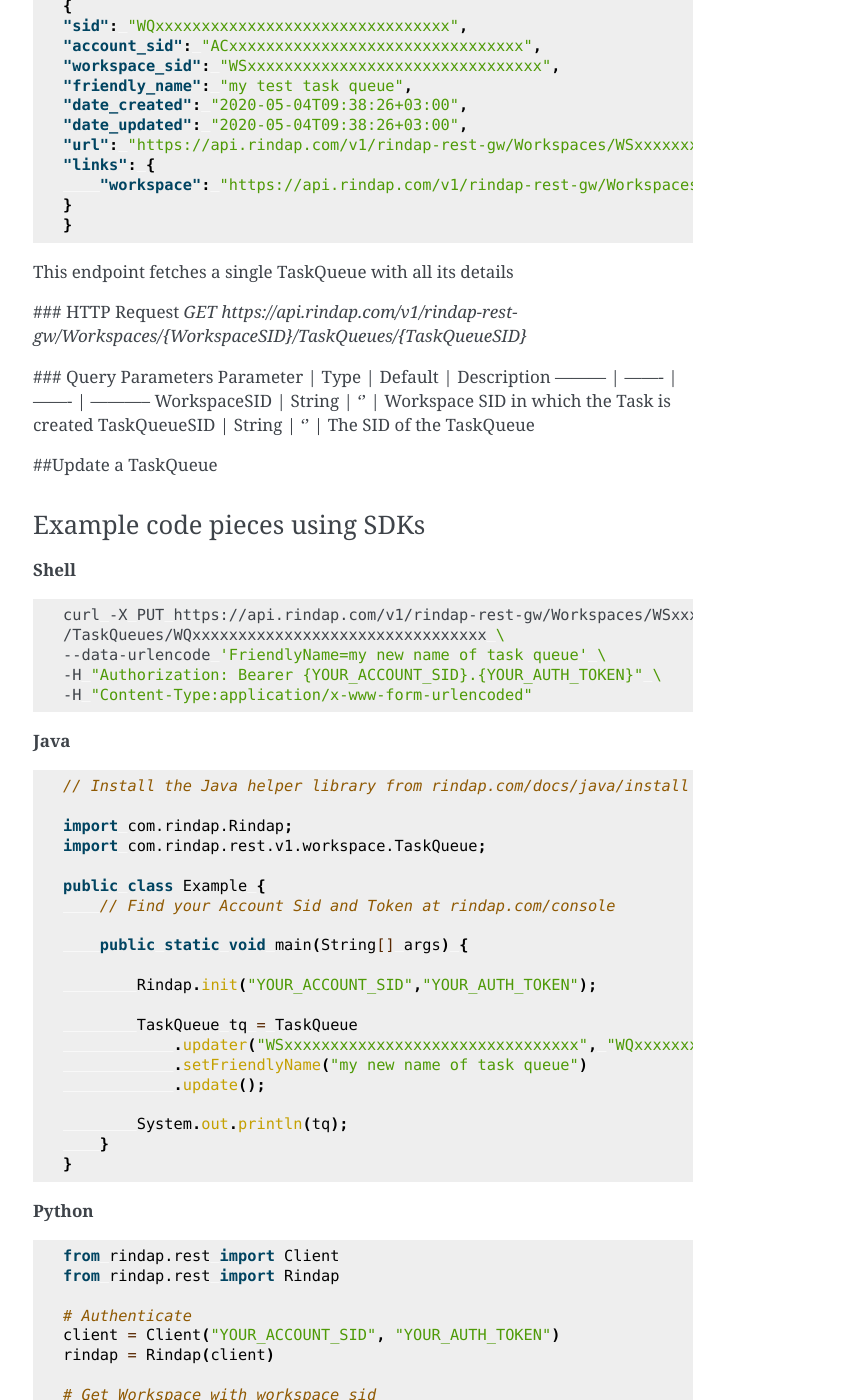
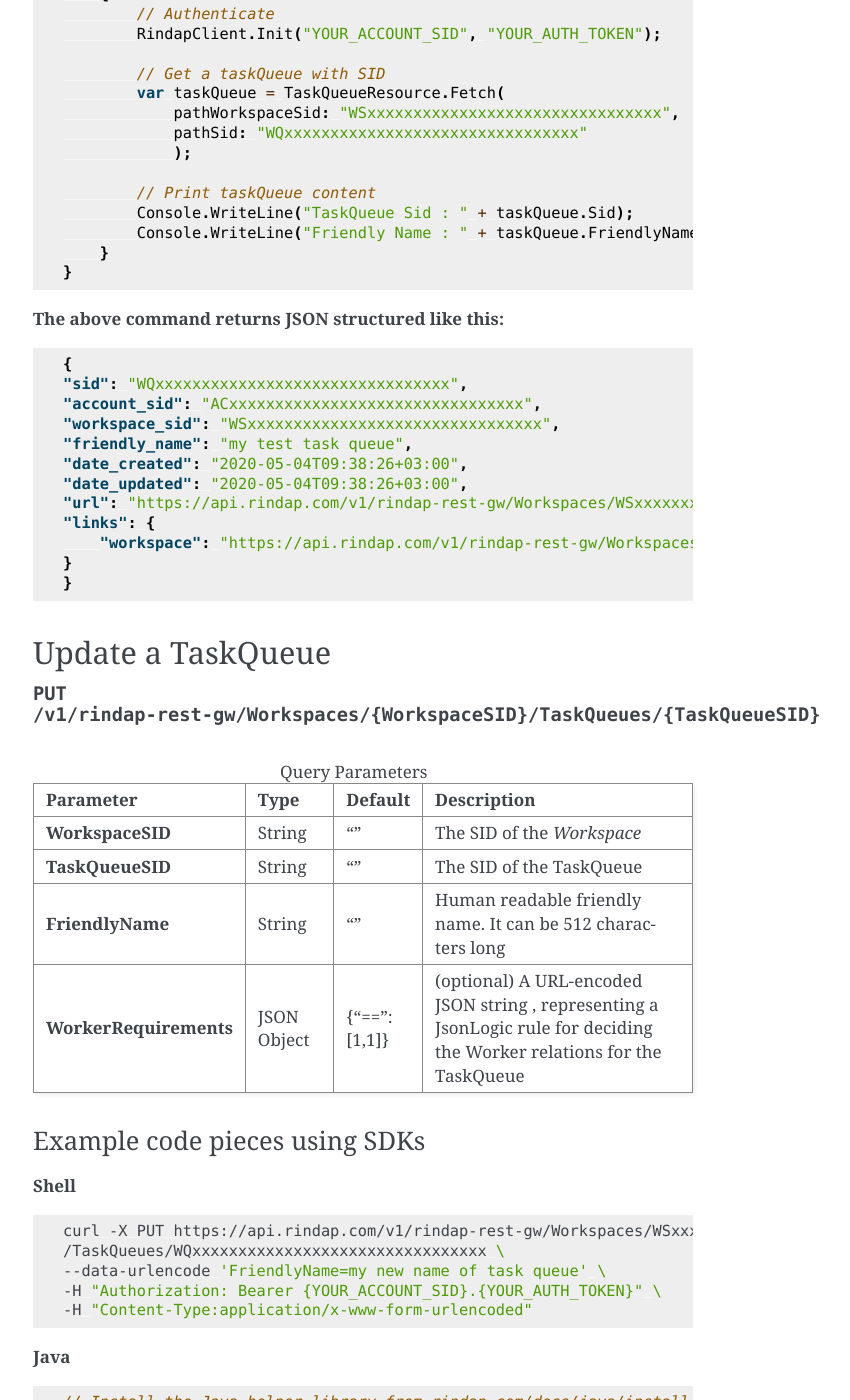
Before and after one commit to rindap/readthedocs, a Sphinx documentation site: the page built from source/task_queues.rst, in a window 1280 px wide and 1400 px high, scrolled down 9327 px. Shown: the whole window, without its empty margins (387-1237 px from the left). Built offline with Sphinx 7.4.7, drawn with Linux system fonts in a browser that asks for light colours; some of the changed text lies outside the part shown.

Commit message:
some project details corrected. task queues , missing sections corrected

```diff
--- a/source/conf.py
+++ b/source/conf.py
@@ -17,12 +17,12 @@
 
 # -- Project information -----------------------------------------------------
 
-project = 'tryingrtfd'
-copyright = '2020, yigit ahmet ali veli'
-author = 'yigit ahmet ali veli'
+project = 'Rindap'
+copyright = '2020 hermes iletişim'
+author = 'dp@rindap.com'
 
 # The full version, including alpha/beta/rc tags
-release = 'soon , so very soon'
+release = '2020'
 
 
 # -- General configuration ---------------------------------------------------
--- a/source/task_queues.rst
+++ b/source/task_queues.rst
@@ -240,6 +240,35 @@
 Get All TaskQueues
 --------------------------
 
+.. http:get:: /v1/rindap-rest-gw/Workspaces/{WorkspaceSID}/TaskQueues
+
+.. list-table:: Query Parameters
+   :widths: 20 15 5 60
+   :header-rows: 1
+
+   * - Parameter
+     - Type
+     - Default
+     - Description
+   * - **WorkspaceSID**
+     - String
+     - ""
+     - The SID of the `Workspace`
+   * - **FriendlyName**
+     - String
+     - ""
+     - (optional) Human readable friendly name
+   * - **PageSize**
+     - Integer
+     - 50
+     - Page size for paging
+   * - **Page**
+     - Integer
+     - 0
+     - Page number for paging
+
+
+
 Example code pieces using SDKs
 ^^^^^^^^^^^^^^^^^^^^^^^^^^^^^^
 
@@ -355,7 +384,7 @@
     }
 
 
-> The above command returns JSON structured like this:
+**The above command returns JSON structured like this:**
 
 .. code-block:: json
 
@@ -387,22 +416,30 @@
 
 
 
-### HTTP Request
-`GET https://api.rindap.com/v1/rindap-rest-gw/Workspaces/{WorkspaceSID}/TaskQueues`
-
-### Query Parameters
-Parameter | Type | Default | Description
---------- | ------- | ------- | -----------
-WorkspaceSID | String | '' | The SID of the Workspace
-FriendlyName | String | '' | (optional) Human readable friendly name
-PageSize | Integer | 50 | Page size for paging
-Page | Integer| 0 | Page number for paging
-
-
-
-
 Fetch a TaskQueue
 --------------------
+
+.. http:get:: /v1/rindap-rest-gw/Workspaces/{WorkspaceSID}/TaskQueues/{TaskQueueSID}
+
+This endpoint fetches a single TaskQueue with all its details
+
+.. list-table:: Query Parameters
+   :widths: 20 15 5 60
+   :header-rows: 1
+
+   * - Parameter
+     - Type
+     - Default
+     - Description
+   * - **WorkspaceSID**
+     - String
+     - ""
+     - The SID of the `Workspace`
+   * - **TaskQueueSID**
+     - String
+     - ""
+     - The SID of the TaskQueue
+
 
 Example code pieces using SDKs
 ^^^^^^^^^^^^^^^^^^^^^^^^^^^^^^
@@ -530,19 +567,37 @@
     }
 
 
-This endpoint fetches a single TaskQueue with all its details
 
-### HTTP Request
-`GET https://api.rindap.com/v1/rindap-rest-gw/Workspaces/{WorkspaceSID}/TaskQueues/{TaskQueueSID}`
+Update a TaskQueue
+-----------------------
 
-### Query Parameters
-Parameter | Type | Default | Description
---------- | ------- | ------- | -----------
-WorkspaceSID | String | '' | Workspace SID in which the Task is created
-TaskQueueSID | String | '' | The SID of the TaskQueue
+.. http:put:: /v1/rindap-rest-gw/Workspaces/{WorkspaceSID}/TaskQueues/{TaskQueueSID}
 
+.. list-table:: Query Parameters
+   :widths: 20 15 5 60
+   :header-rows: 1
 
-##Update a TaskQueue
+   * - Parameter
+     - Type
+     - Default
+     - Description
+   * - **WorkspaceSID**
+     - String
+     - ""
+     - The SID of the `Workspace`
+   * - **TaskQueueSID**
+     - String
+     - ""
+     - The SID of the TaskQueue
+   * - **FriendlyName**
+     - String
+     - ""
+     - Human readable friendly name. It can be 512 characters long
+   * - **WorkerRequirements**
+     - JSON Object
+     - {"==":[1,1]}
+     - (optional) A URL-encoded JSON string , representing a JsonLogic rule for deciding the Worker relations for the TaskQueue
+
 
 Example code pieces using SDKs
 ^^^^^^^^^^^^^^^^^^^^^^^^^^^^^^
@@ -676,21 +731,29 @@
     }
 
 
-### HTTP Request
-`PUT https://api.rindap.com/v1/rindap-rest-gw/Workspaces/{WorkspaceSID}/TaskQueues/{TaskQueueSID}`
+Delete a TaskQueue
+--------------------
 
-### Query Parameters
-Parameter | Type | Description
---------- | -------  | -----------
-WorkspaceSID | String | The SID of the Workspace
-TaskQueueSID | String | The SID of the TaskQueue
-FriendlyName | String | Human readable friendly name
-WorkerRequirements | JSON Object | A URL-encoded JSON string , representing a JsonLogic rule for deciding the Worker relations for the TaskQueue
+.. http:delete:: /v1/rindap-rest-gw/Workspaces/{WorkspaceSID}/TaskQueues/{TaskQueueSID}
 
 
+.. list-table:: Query Parameters
+   :widths: 20 15 5 60
+   :header-rows: 1
 
-Delete a TaskQueue
---------------------
+   * - Parameter
+     - Type
+     - Default
+     - Description
+   * - **WorkspaceSID**
+     - String
+     - ""
+     - The SID of the `Workspace`
+   * - **TaskQueueSID**
+     - String
+     - ""
+     - The SID of the TaskQueue
+
 
 Example code pieces using SDKs
 ^^^^^^^^^^^^^^^^^^^^^^^^^^^^^^
@@ -788,14 +851,3 @@
             }
         }
     }
-
-
-
-### HTTP Request
-`DEL https://api.rindap.com/v1/rindap-rest-gw/Workspaces/{WorkspaceSID}/TaskQueues/{TaskQueueSID}`
-
-### Query Parameters
-Parameter | Type | Default | Description
---------- | ------- | ------- | -----------
-WorkspaceSID | String | '' | The SID of the Workspace
-TaskQueueSID | String | '' | The SID of the TaskQueue
```
